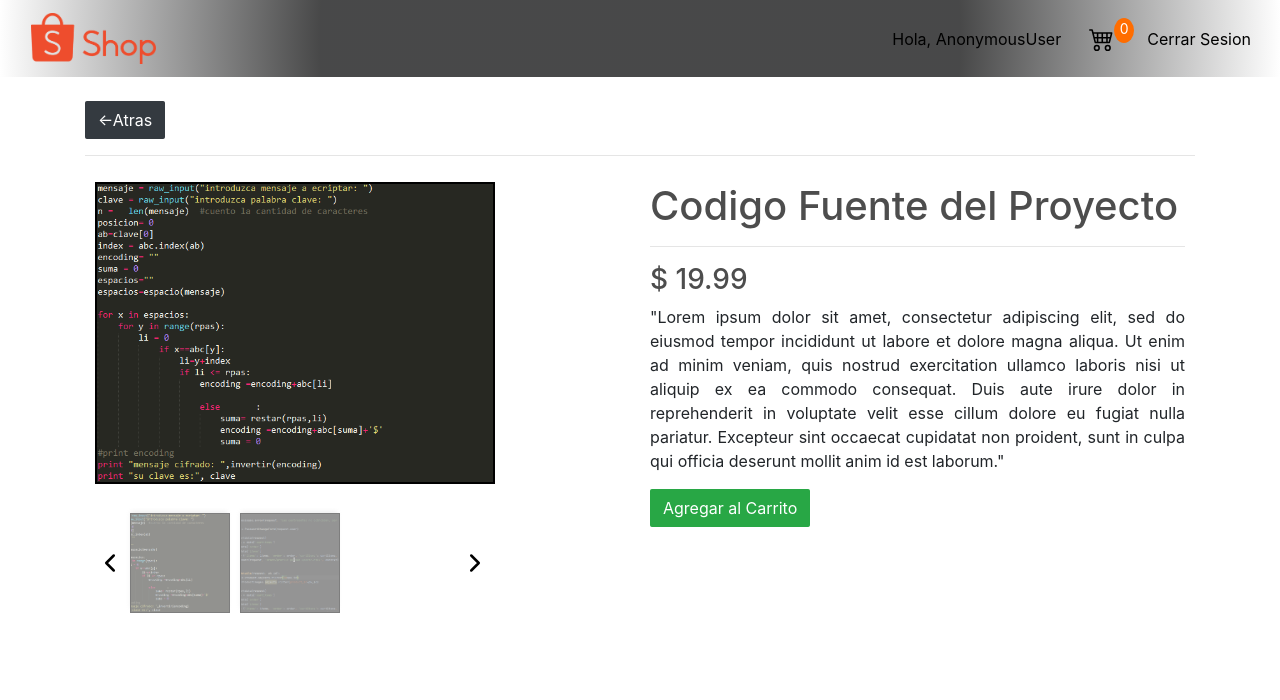
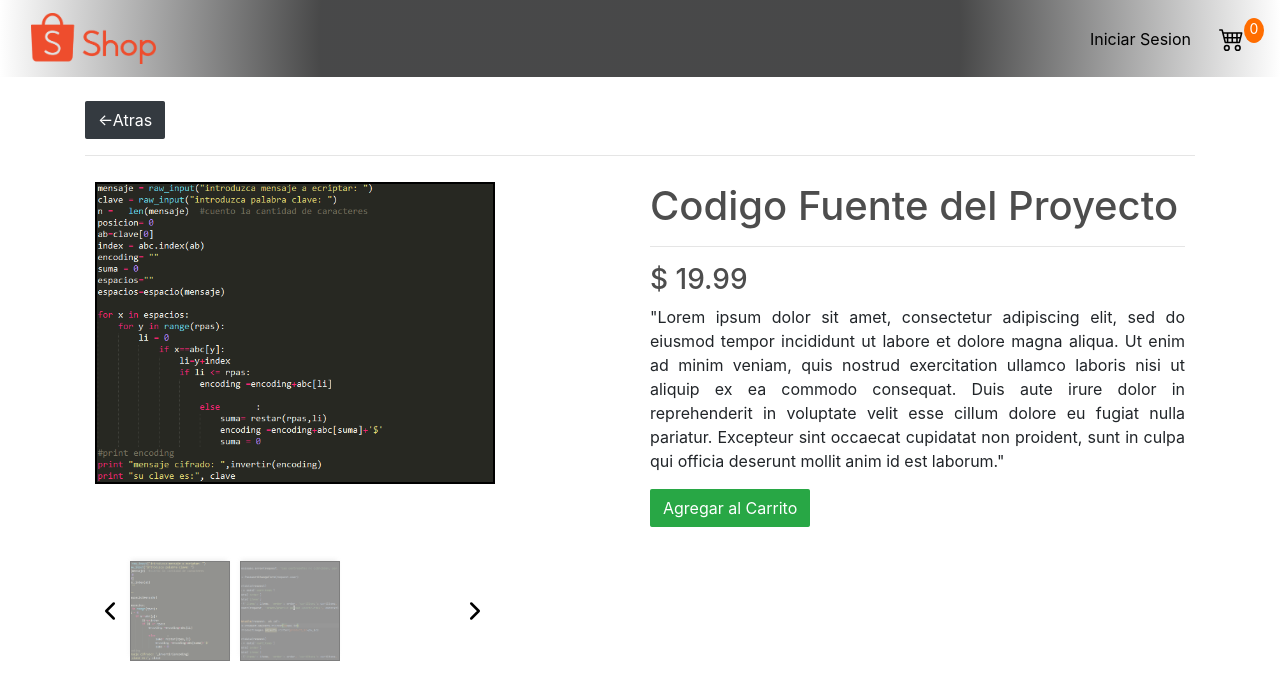
Before and after one commit to mattcocciolo/ecommerce, a Django app: page /product_details/1 in a window 1280 px wide. Shown: the top 700 px of the page. Run offline with Django 3.2, Linux system fonts and the light colour scheme; data comes from the database, SQL or seed files in the repository; both versions use the stored data as it was after the commit; some libraries are stand-ins or nearby versions.

Commit message:
Reparacion de todos los bugs que encontre cuando le mostre el software a German

```diff
--- a/ecommerce/static/css/product.css
+++ b/ecommerce/static/css/product.css
@@ -75,8 +75,8 @@
 }
 #lens{
     z-index: 2;
-    height: 125px;
-    width: 125px;
+    height: 150px;
+    width: 150px;
     /*border: 2px solid black;*/
     position: absolute;
     background-repeat: no-repeat;
--- a/ecommerce/static/js/product-slider.js
+++ b/ecommerce/static/js/product-slider.js
@@ -5,7 +5,7 @@
 
     for (var i=0; i < thumbnails.length; i++){
 
-        thumbnails[i].addEventListener('click', function(){
+        thumbnails[i].addEventListener('mouseover', function(){
             console.log(activeImages)
 
             if (activeImages.length > 0){
--- a/ecommerce/static/js/product-zoom.js
+++ b/ecommerce/static/js/product-zoom.js
@@ -44,12 +44,12 @@
             positionTop = 0
         }
 
-        if (positionLeft > img.width - lens.offsetWidth / 3){
-            positionLeft = img.width -lens.offsetWidth / 3
+        if (positionLeft > img.width - lens.offsetWidth / 2){
+            positionLeft = img.width -lens.offsetWidth / 2
         }
 
-        if (positionTop > img.height - lens.offsetHeight / 3){
-            positionTop = img.height - lens.offsetHeight / 3
+        if (positionTop > img.height - lens.offsetHeight / 2){
+            positionTop = img.height - lens.offsetHeight / 2
         }
 
         //3 -
--- a/ecommerce/store/models.py
+++ b/ecommerce/store/models.py
@@ -25,6 +25,14 @@
 
     def __str__(self):
         return self.name
+
+    @property
+    def image_url(self):
+        try:
+            url = self.image.url
+        except ImportError:
+            url = ''
+        return url
 
 
 class ProductImages(models.Model):
--- a/ecommerce/store/templates/store/cart.html
+++ b/ecommerce/store/templates/store/cart.html
@@ -16,7 +16,6 @@
 						</th>
 					</tr>
 				</table>
-
 			</div>
 			<br>
 			<div class="box-element">
@@ -29,7 +28,7 @@
 				</div>
 				{% for item in items %}
 				<div class="cart-row">
-					<div style="flex:2"><img class="row-image" src="{{item.product.image.url}}"></div>
+					<div style="flex:2"><img class="row-image" src="{{item.product.image_url}}"></div>
 					<div style="flex:2"><p>{{item.product.name}}</p></div>
 					<div style="flex:1"><p>$ {{item.product.price|floatformat:2}}</p></div>
 					<div style="flex:1">
--- a/ecommerce/store/templates/store/product_details.html
+++ b/ecommerce/store/templates/store/product_details.html
@@ -16,6 +16,8 @@
             <img id=featured src="{{product.image.url}}">
             {% endfor %}
         </div>
+        <br>
+        <br>
         <br>
         <div id="slide-wrapper">
             <img class="arrow" id="slideLeft" src="/images/chevron-left.svg">
--- a/ecommerce/store/templates/store/register.html
+++ b/ecommerce/store/templates/store/register.html
@@ -49,7 +49,7 @@
 						</div>
 
 				   		<div class="d-flex justify-content-center mt-3 login_container">
-				 			<input class="btn login_btn" type="submit" value="Registrar Cuenta">
+				 			<input class="btn btn-dark" type="submit" value="Registrar Cuenta">
 				   		</div>
 					</form>
 				</div>
@@ -62,7 +62,6 @@
 			</div>
 		</div>
 	</div>
-
 <script type="text/javascript" src="{% static 'js/register.js' %}"></script>
 </body>
 </html>
--- a/ecommerce/store/urls.py
+++ b/ecommerce/store/urls.py
@@ -22,7 +22,6 @@
     path('profile_orders/', views.profile_orders, name="profile_orders"),
     path('profile_passwd_update/', views.profile_passwd_update, name="profile_passwd_update"),
 
-
     # Authentication
     path('register/', views.register_page, name="register"),
     path('login/', views.login_page, name="login"),
@@ -41,7 +40,6 @@
     path('password_reset_complete', auth_views.PasswordResetCompleteView.as_view(
         template_name='store/password_reset_complete.html'), name='password_reset_complete'),
 
-
     # Register, activation email.
     url(r'^account_activation_finish/$', core_views.account_activation_finish,
         name='account_activation_finish'),
--- a/ecommerce/store/views.py
+++ b/ecommerce/store/views.py
@@ -4,7 +4,9 @@
 from django.contrib import messages
 from django.contrib.auth import login, authenticate
 from django.contrib.auth import logout
+from django.contrib.auth import update_session_auth_hash
 from django.contrib.auth.decorators import login_required
+from django.contrib.auth.forms import PasswordChangeForm
 from django.contrib.auth.models import Group
 from django.contrib.sites.shortcuts import get_current_site
 from django.core.mail import EmailMessage
@@ -19,8 +21,6 @@
 from .models import *
 from .tokens import account_activation_token
 from .utils import cartdata, guest_order
-from django.contrib.auth.forms import PasswordChangeForm
-from django.contrib.auth import update_session_auth_hash
 
 
 @unauthenticated_user
```
Also changed, not shown: ecommerce/static/js/main.js (+1 -46 lines), ecommerce/store/templates/store/main.html (+50 -5 lines), ecommerce/db.sqlite3.
